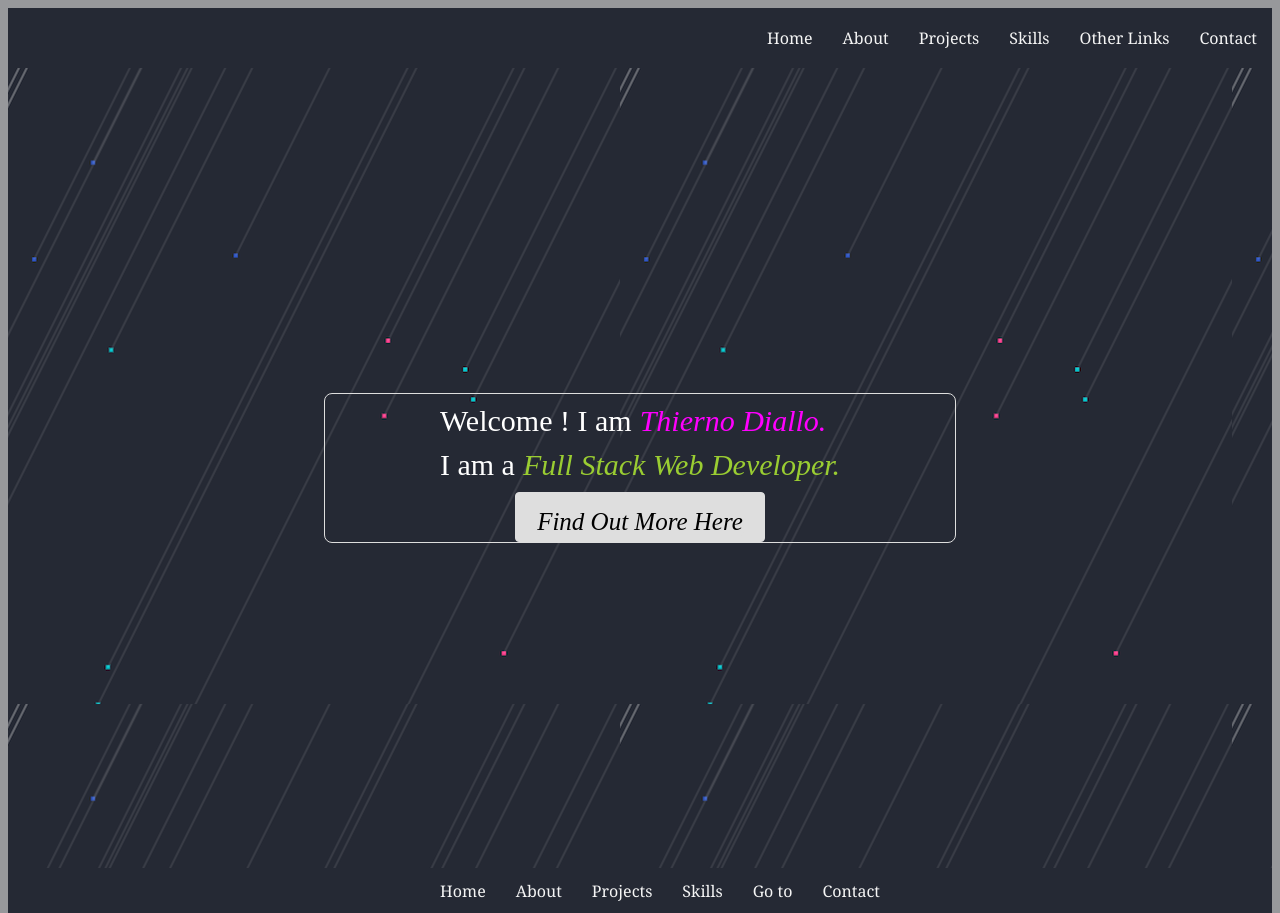
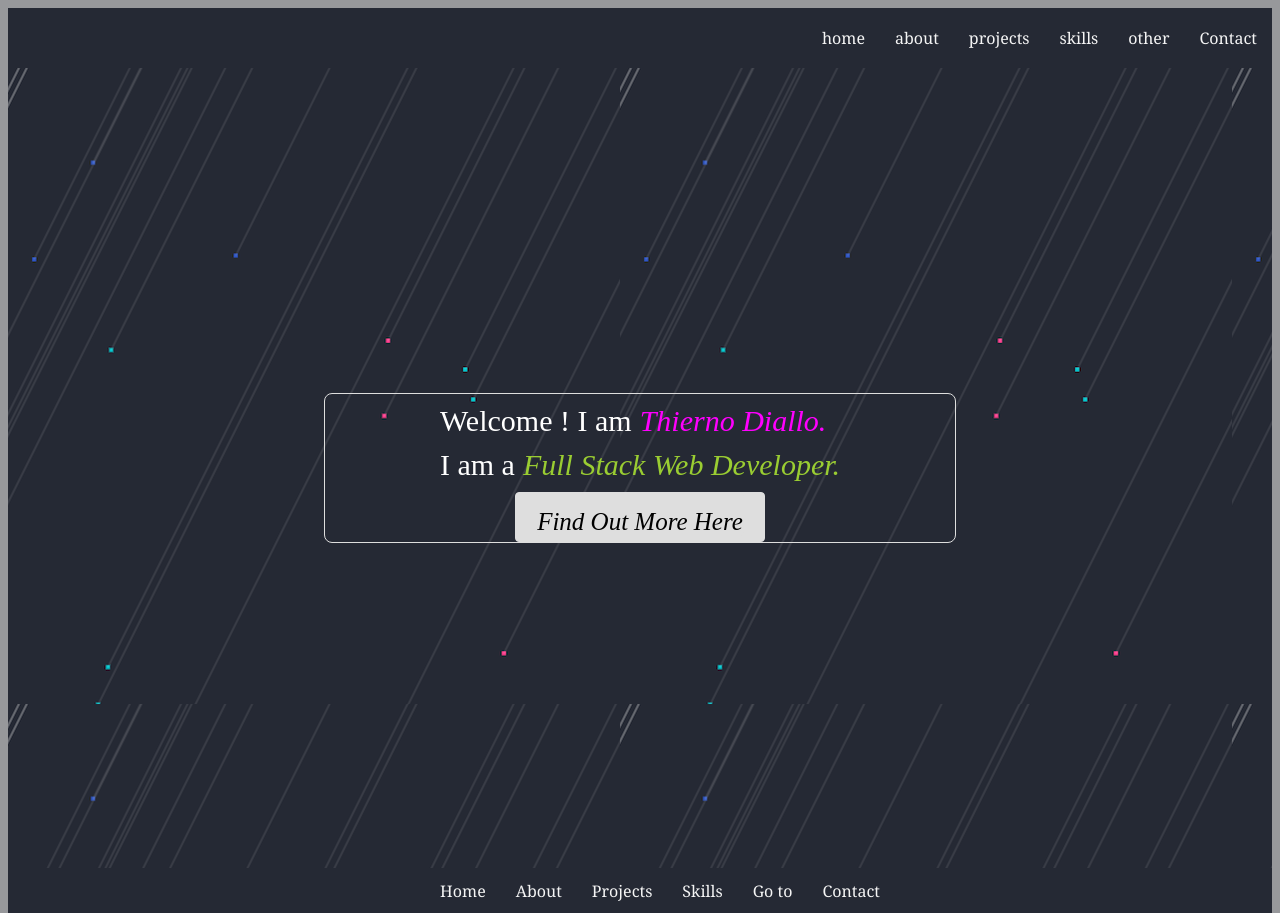
Before and after one commit to thiernodiallo222/thiernodiallo222, a React (Create React App) app: page / in a window 1280 px wide. Built offline with nearby package versions, Linux system fonts and the light colour scheme.

Commit message:
just commit

```diff
--- a/src/components/NavBar.js
+++ b/src/components/NavBar.js
@@ -6,11 +6,11 @@ const NavBar = () => {
     return (
         <div className="navigation">
             <ul className="navigation">
-                    <NavLink exact to="/" className="link" >Home</NavLink>
-                    <NavLink to="/about" className="link">About </NavLink>
-                    <NavLink to ="/projects" className="link" >Projects</NavLink>
-                    <NavLink to="/skills" className="link" > Skills</NavLink>
-                    <NavLink to="/go-to" className="link" >Other Links</NavLink>
+                    <NavLink exact to="/" className="link" >home</NavLink>
+                    <NavLink to="/about" className="link">about </NavLink>
+                    <NavLink to ="/projects" className="link" >projects</NavLink>
+                    <NavLink to="/skills" className="link" > skills</NavLink>
+                    <NavLink to="/go-to" className="link" >other </NavLink>
                     <NavLink to ="/contact" className="link" > Contact</NavLink>
            </ul>
         </div>
```
